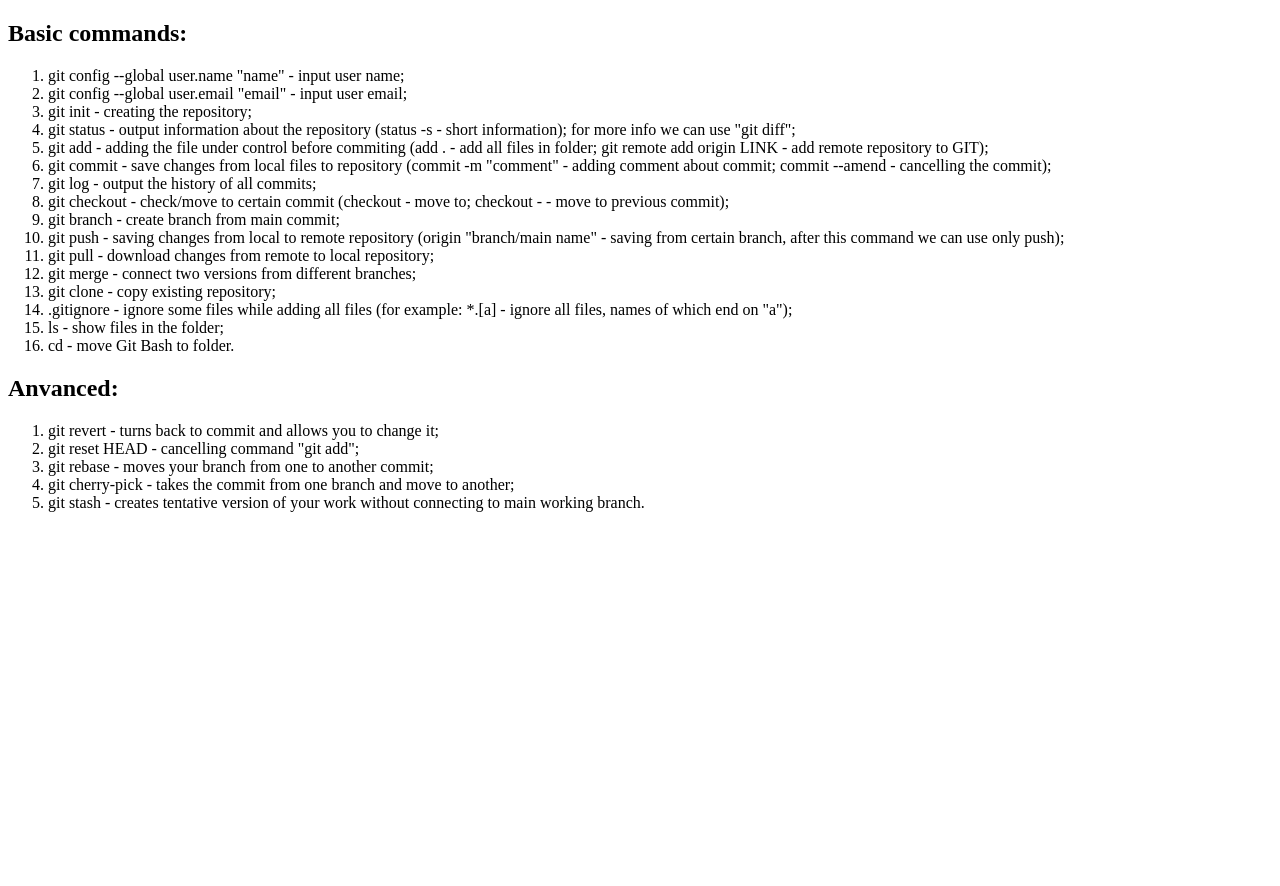
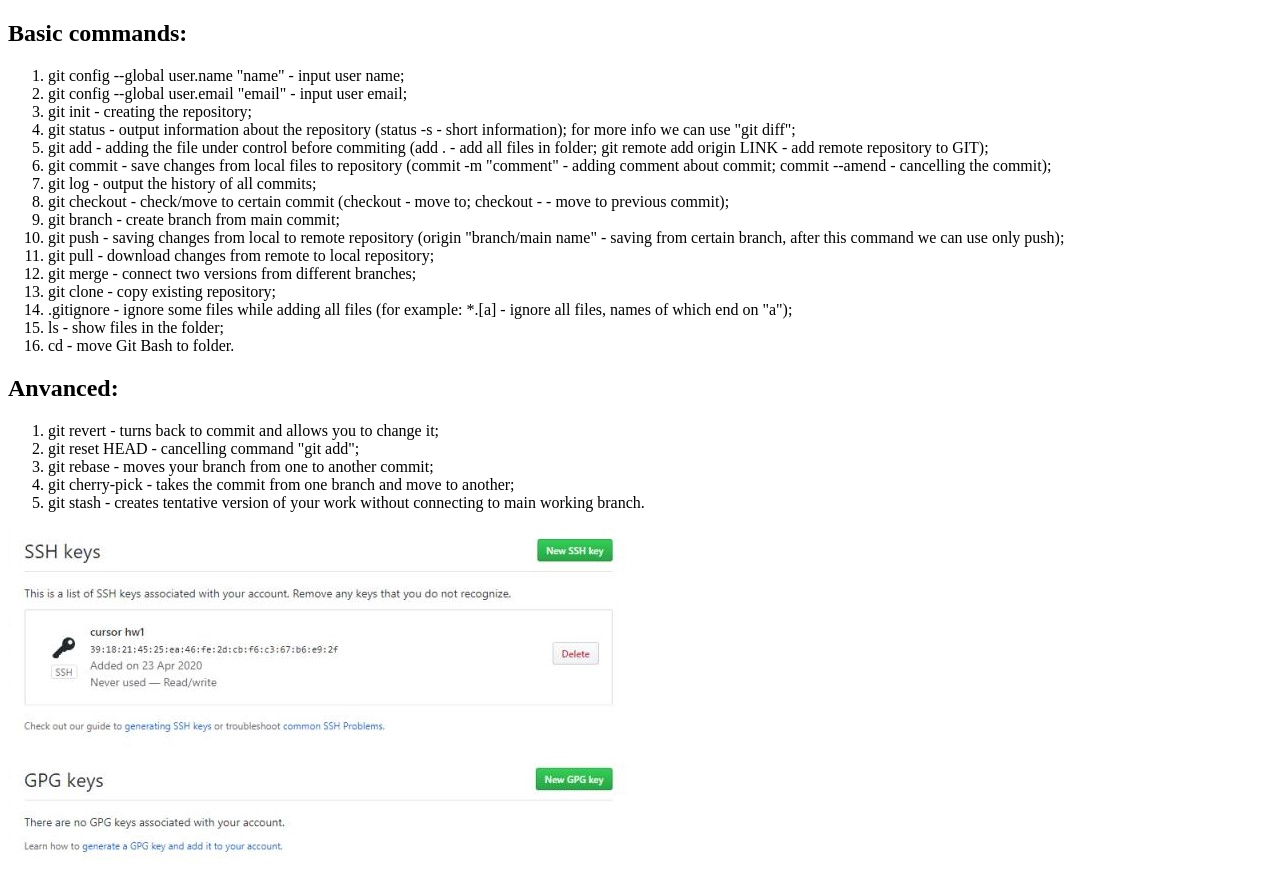
Before and after one commit to lohynsofia/cursor_hw1, a plain HTML site: page index.html in a window 1280 px wide. Before the commit the page ends 800 px from the top, so only its background shows below. Drawn offline with Linux system fonts and the light colour scheme.

Commit message:
adding ssh key image

```diff
--- a/index.html
+++ b/index.html
@@ -34,5 +34,7 @@
     <li>git stash - creates tentative version of your work without connecting to main working branch.</li>
 </ol>
 
+<img src="ssh_key.jpg">
+
 </body>
 </html>
```
Also changed, not shown: ssh_key.jpg (added).
